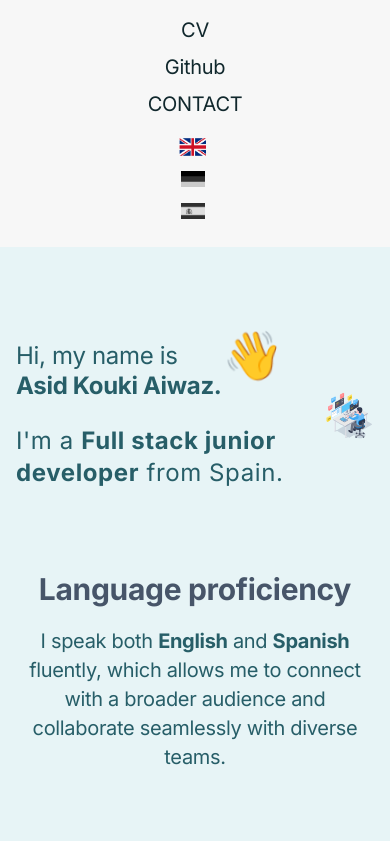
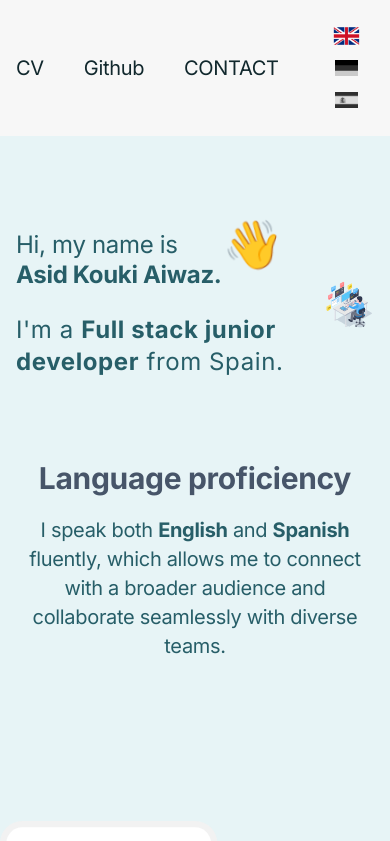
Before and after one commit to sidodam/my-website, a Next.js app: page / in a window 390 px wide. Shown: the top 841 px of the page. Built offline with nearby package versions, Linux system fonts and the light colour scheme.

Commit message:
adjusted nav alignment

```diff
--- a/app/components/Navmenu.tsx
+++ b/app/components/Navmenu.tsx
@@ -38,7 +38,7 @@ const Navmenu = () => {
           <Logo></Logo>
         </div>
 
-        <div className=" flex flex-col md:flex-row gap-2 md:gap-10 items-center">
+        <div className=" flex  md:flex-row  gap-10 items-center">
           <li className=" text-lg cursor-pointer">
             <Link
               href={pdfUrls[lang.currentLang]}
```
